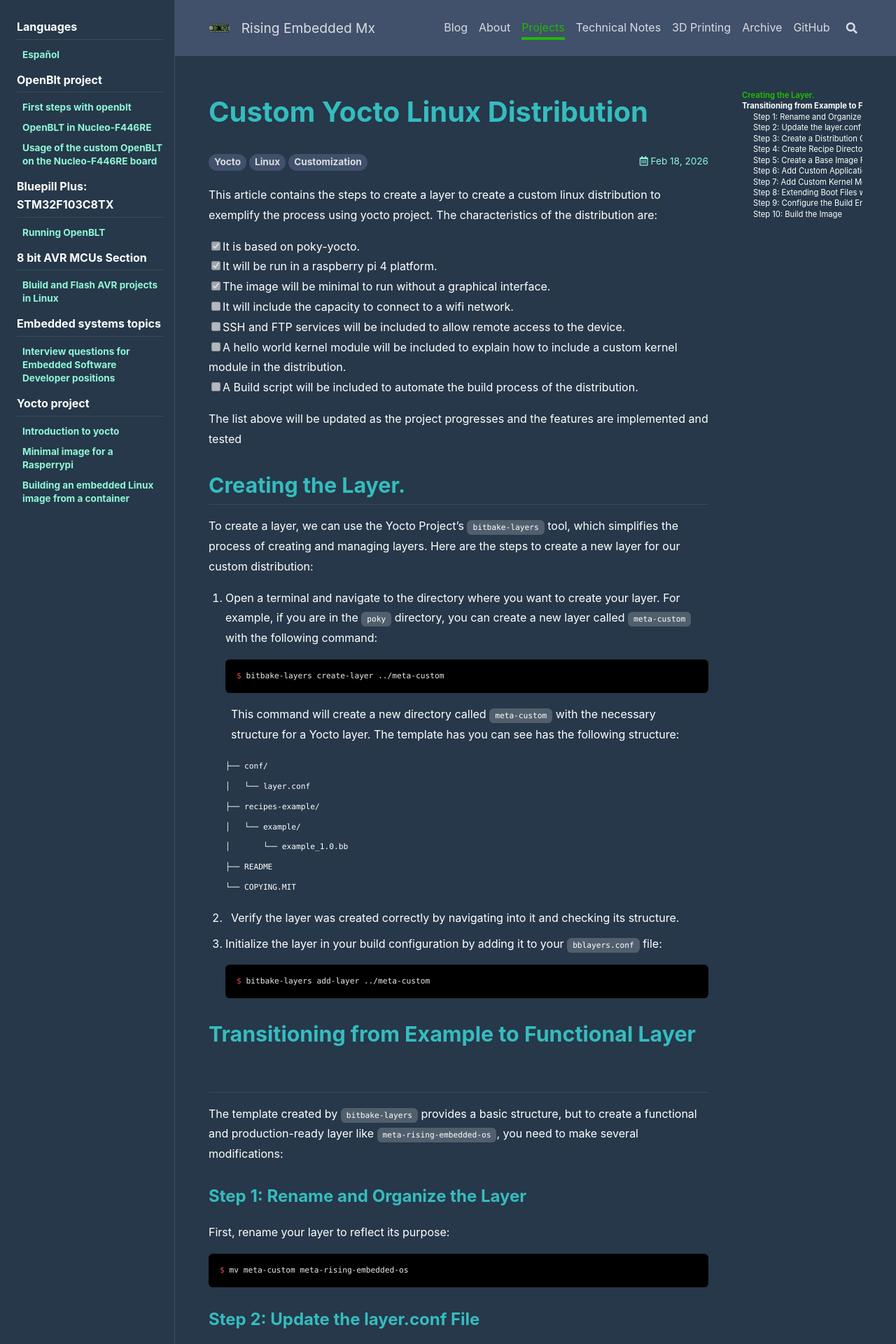
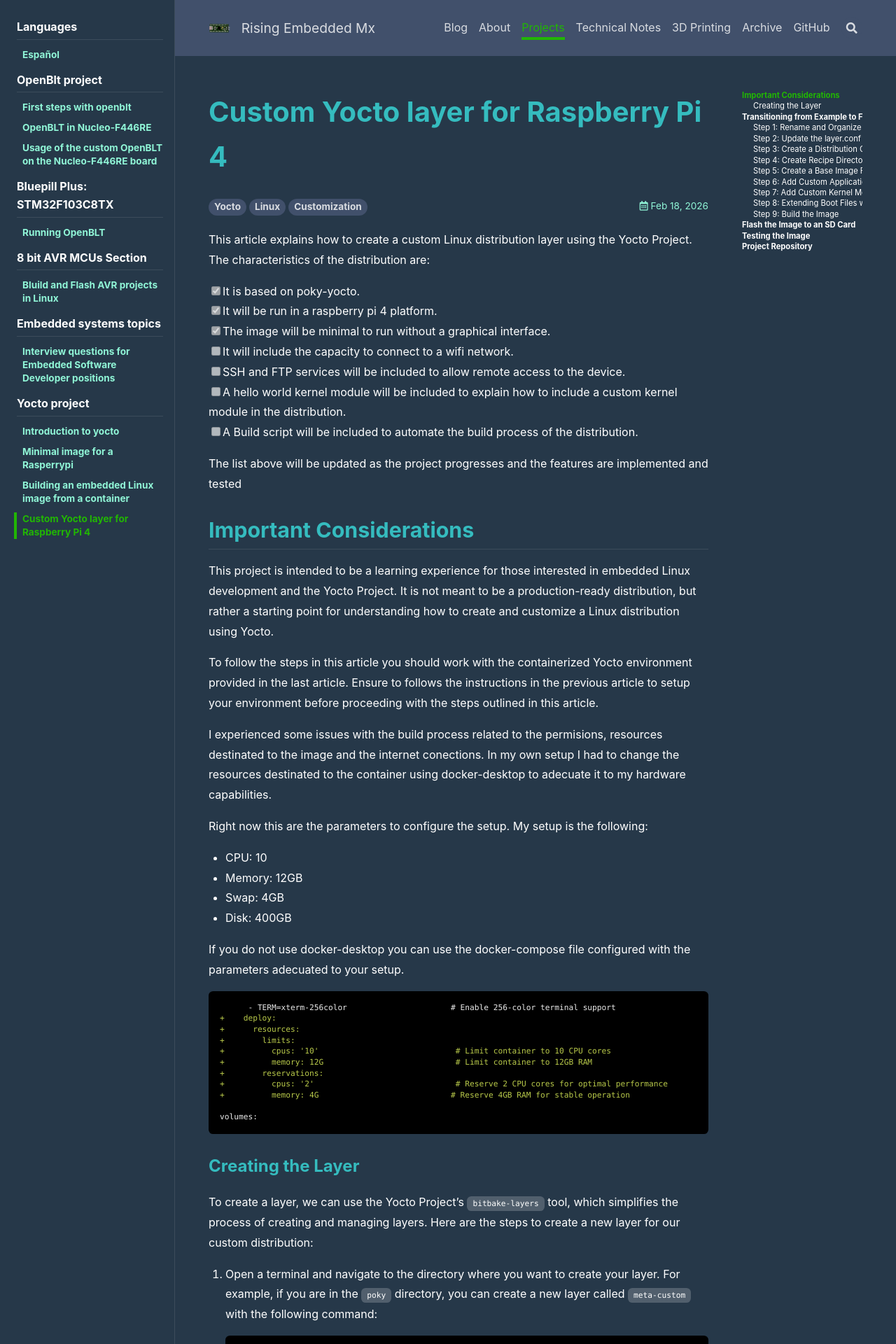
Before and after one commit to razielgdn/risingembeddedmx, a Jekyll site: the page built from contents/_projects/en/yocto/yocto-custom-distro.md, in a window 1280 px wide. Shown: the top 1920 px of the page at 70% size. Built offline with Jekyll 4.4.1, drawn with Linux system fonts in a browser that asks for light colours; nearby versions of some CDN libraries; comment, search, counter and statistics services are not loaded; some of the changed text lies outside the part shown.

Commit message:
Add new articles for custom Yocto layer and Raspberry Pi 4 setup; update navigation

````diff
--- a/_data/navigation.yml
+++ b/_data/navigation.yml
@@ -95,6 +95,8 @@
         url: "/projects/en/yocto/build-raspberrypi"
       - title: "Building an embedded Linux image from a container"
         url: "/projects/en/yocto/container-to-work"
+      - title: "Custom Yocto layer for Raspberry Pi 4"
+        url: "/projects/en/yocto/custom-distro"
 # - title: Can Network Project
 #   children:
 #     - title: CAN network objectives
--- a/contents/_projects/en/yocto/yocto-custom-distro.md
+++ b/contents/_projects/en/yocto/yocto-custom-distro.md
@@ -1,5 +1,5 @@
 ---
-title: "Custom Yocto Linux Distribution"
+title: "Custom Yocto layer for Raspberry Pi 4"
 permalink:  /projects/en/yocto/custom-distro
 key: yocto-custom-distro-en
 tags:
@@ -10,7 +10,7 @@
 modify_date: 2026-02-22
 ---
 
-This article contains the steps to create a layer to create a custom linux distribution to exemplify the process using yocto project. The characteristics of the distribution are:
+This article explains how to create a custom Linux distribution layer using the Yocto Project. The characteristics of the distribution are:
 
 - [x] It is based on poky-yocto.
 - [x] It will be run in a raspberry pi 4 platform.
@@ -21,8 +21,38 @@
 - [ ] A Build script will be included to automate the build process of the distribution.
 
 The list above will be updated as the project progresses and the features are implemented and tested
+## Important Considerations
 
-## Creating the Layer.
+This project is intended to be a learning experience for those interested in embedded Linux development and the Yocto Project. It is not meant to be a production-ready distribution, but rather a starting point for understanding how to create and customize a Linux distribution using Yocto.
+
+To follow the steps in this article you should work with the containerized Yocto environment provided in the last article.
+Ensure to follows the instructions in the previous article to setup your environment before proceeding with the steps outlined in this article.
+
+I experienced some issues with the build process related to the permisions, resources destinated to the image and the internet conections. In my own setup I had to change the resources destinated to the container using docker-desktop to adecuate it to my hardware capabilities.
+
+Right now this are the parameters to configure the setup.  My setup is the following:
+- CPU: 10
+- Memory: 12GB
+- Swap: 4GB
+- Disk: 400GB
+
+
+If you do not use docker-desktop you can use the docker-compose file configured with the parameters adecuated to your setup.
+
+```diff
+      - TERM=xterm-256color                      # Enable 256-color terminal support
++    deploy:
++      resources:
++        limits:
++          cpus: '10'                             # Limit container to 10 CPU cores
++          memory: 12G                            # Limit container to 12GB RAM
++        reservations:
++          cpus: '2'                              # Reserve 2 CPU cores for optimal performance
++          memory: 4G                            # Reserve 4GB RAM for stable operation
+
+volumes:
+```
+### Creating the Layer
 
 To create a layer, we can use the Yocto Project's `bitbake-layers` tool, which simplifies the process of creating and managing layers. Here are the steps to create a new layer for our custom distribution:
 
@@ -32,7 +62,8 @@
 ```
 This command will create a new directory called `meta-custom` with the necessary structure for a Yocto layer.
 The template has you can see has the following structure:
-```meta-custom/
+```
+meta-custom/
 ├── conf/
 │   └── layer.conf
 ├── recipes-example/
@@ -44,10 +75,7 @@
 
 2. Verify the layer was created correctly by navigating into it and checking its structure.
 
-3. Initialize the layer in your build configuration by adding it to your `bblayers.conf` file:
-```bash
-$ bitbake-layers add-layer ../meta-custom
-```
+3. Keep the layer outside of the build directory for now. We will rename it first and then add it to `bblayers.conf`.
 
 ## Transitioning from Example to Functional Layer
 
@@ -58,6 +86,11 @@
 First, rename your layer to reflect its purpose:
 ```bash
 $ mv meta-custom meta-rising-embedded-os
+```
+
+Then add the renamed layer to your build configuration:
+```bash
+$ bitbake-layers add-layer ../meta-rising-embedded-os
 ```
 
 ### Step 2: Update the layer.conf File
@@ -133,12 +166,12 @@
 VIRTUAL-RUNTIME_init_manager = "systemd"
 VIRTUAL-RUNTIME_initscripts = "systemd-compat-units"
 # Set the root home directory
-ROOT_HOME = "/root "
+ROOT_HOME = "/root"
 # Accept the license for the synaptics-killswitch and commercial packages,
 # which are required by some of the packages in this distribution.
 LICENSE_FLAGS_ACCEPTED += "synaptics-killswitch commercial"
 # Set default hostname
-hostname_pn-base-files = "risingembeddedmx"
+hostname:pn-base-files = "risingembeddedmx"
 
 GLIBC_GENERATE_LOCALES = "en_US.UTF-8"
 IMAGE_LINGUAS = "en-us"
@@ -184,7 +217,7 @@
 # Network services
 IMAGE_FEATURES += " nfs-server ssh-server-dropbear "
 #Only produce the "rpi-sdimg" image format
-IMAGE_FSTYPES = " rpi-sdimg "
+IMAGE_FSTYPES = "rpi-sdimg"
 
 #Remove old builds
 RM_OLD_IMAGE = "1"
@@ -227,29 +260,32 @@
 do_install(){
     # Your code here
             install -d ${D}${bindir}
-            install -m 0777 hello ${D}${bindir}/
+            install -m 0755 hello ${D}${bindir}/
 }
 ```
 ### Step 7: Add Custom Kernel Modules (Optional)
 
-Create recipe files for custom kernel modules in `recipes-kernel/kconf/`. For example, `recipes-kernel/kconf/linux-raspberrypi$.bbappend`:
+Create recipe files for custom kernel modules in `recipes-kernel/kconf/`. For example, `recipes-kernel/kconf/linux-raspberrypi%.bbappend`:
 
 ```python
 FILESEXTRAPATHS:prepend := "${THISDIR}/files:"
 SRC_URI:append = "file://fragment.cfg"
 ```
-And the `fragment.cfg` file would contain the necessary configuration to include your custom kernel module in the build.
 
+Create the fragment.cfg file in `recipes-kernel/kconf/files/fragment.cfg`:
 ```
 CONFIG_PACKET_DIAG=m
 CONFIG_UNIX_DIAG=m
 ```
 
+
+
+
 ### Step 8: Extending Boot Files with bbappend
 
 The `bbappend` files are a feature in Yocto that allow you to extend or modify recipes from other layers without changing the original recipe files. A practical example is the `rpi-bootfiles.bbappend` file, which extends the boot files for Raspberry Pi.
 
-Create `recipes-bsp/rpi-bootfiles/rpi-bootfiles.bbappend`:
+Create `recipes-bsp/bootfiles/rpi-bootfiles.bbappend`:
 
 ```python
 SUMMARY = "This is a file to learn how to a bbappend works"
@@ -286,25 +322,47 @@
 }
 ```
 
+### Step 9: Build the Image
+
+```bash
+$ bitbake rising-embedded-os-image
+```
+
+The build artifacts will be generated in `/home/yocto/tmp/deploy/images/raspberrypi4-64`.
+
+This transformation takes the basic layer template and extends it into a production-ready layer suitable for embedded Linux systems.
 
 
-### Step 9: Configure the Build Environment
 
-To build using your custom distribution and layer:
+## Flash the Image to an SD Card
+
+I use dd to flash the image to an SD card. First, identify the device name of your SD card (e.g., /dev/sdX) using `lsblk` or `fdisk -l`.
+If you build with the script provided in the repository, the image will be generated in `boards/rpi4/rpi4-image-to-flash.sdimg`. Use the following command to flash it:
 
 ```bash
-$ source oe-init-build-env build-rpi
-$ echo 'DISTRO = "rising-embedded-os"' >> conf/local.conf
-$ echo 'MACHINE = "raspberrypi4"' >> conf/local.conf
-$ bitbake-layers add-layer /path/to/meta-rising-embedded-os
+$ sudo dd if=boards/rpi4/rpi4-image-to-flash.sdimgof=/dev/sdX bs=4M conv=fsync
 ```
+Else use the image generated in `/home/yocto/tmp/deploy/images/raspberrypi4-64` and flash it to the SD card using the same command, replacing the input file path accordingly.
 
-### Step 10: Build the Image
 
-```bash
-$ bitbake rising-embedded-core-image
-```
+## Testing the Image
 
-The build artifacts will be generated in `tmp/deploy/images/raspberrypi4/`.
+The results will  be documented here. Work in progress...
 
-This transformation takes the basic layer template and extends it into a production-ready layer suitable for embedded Linux systems.
+
+
+
+
+
+
+
+
+
+
+
+
+## Project Repository
+
+[rsEmb-Image](https://github.com/razielgdn/rsEmb-Image): This repository contains the custom Yocto layer `meta-rising-embedded-os` with the configurations, recipes, and files needed to build the custom Linux distribution for Raspberry Pi 4 described in this article.
+
+Its documentation explains the layer structure and how to use it to build the image.
````
Also changed, not shown: contents/_projects/en/yocto/container-to-work.md (+4 -1 lines).
